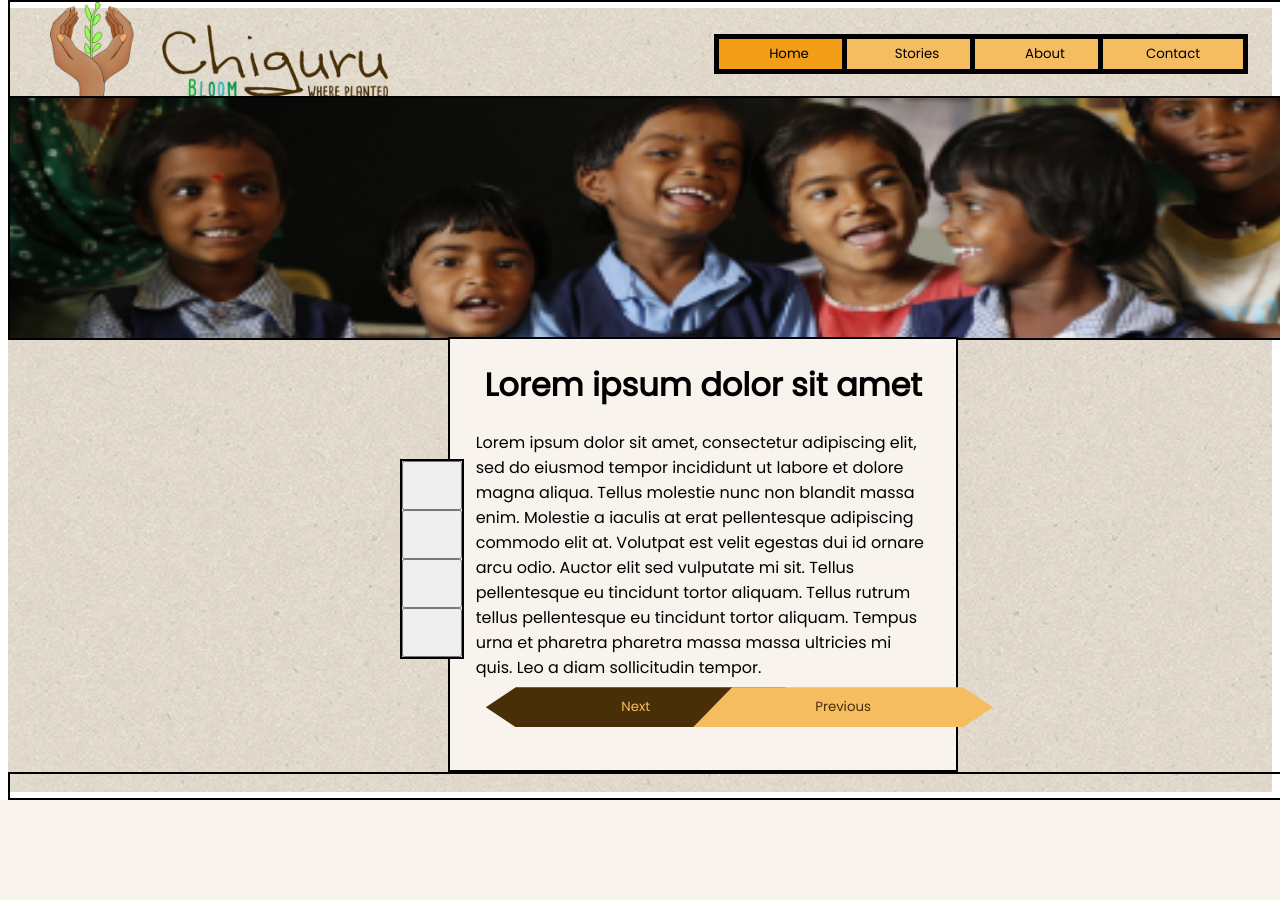
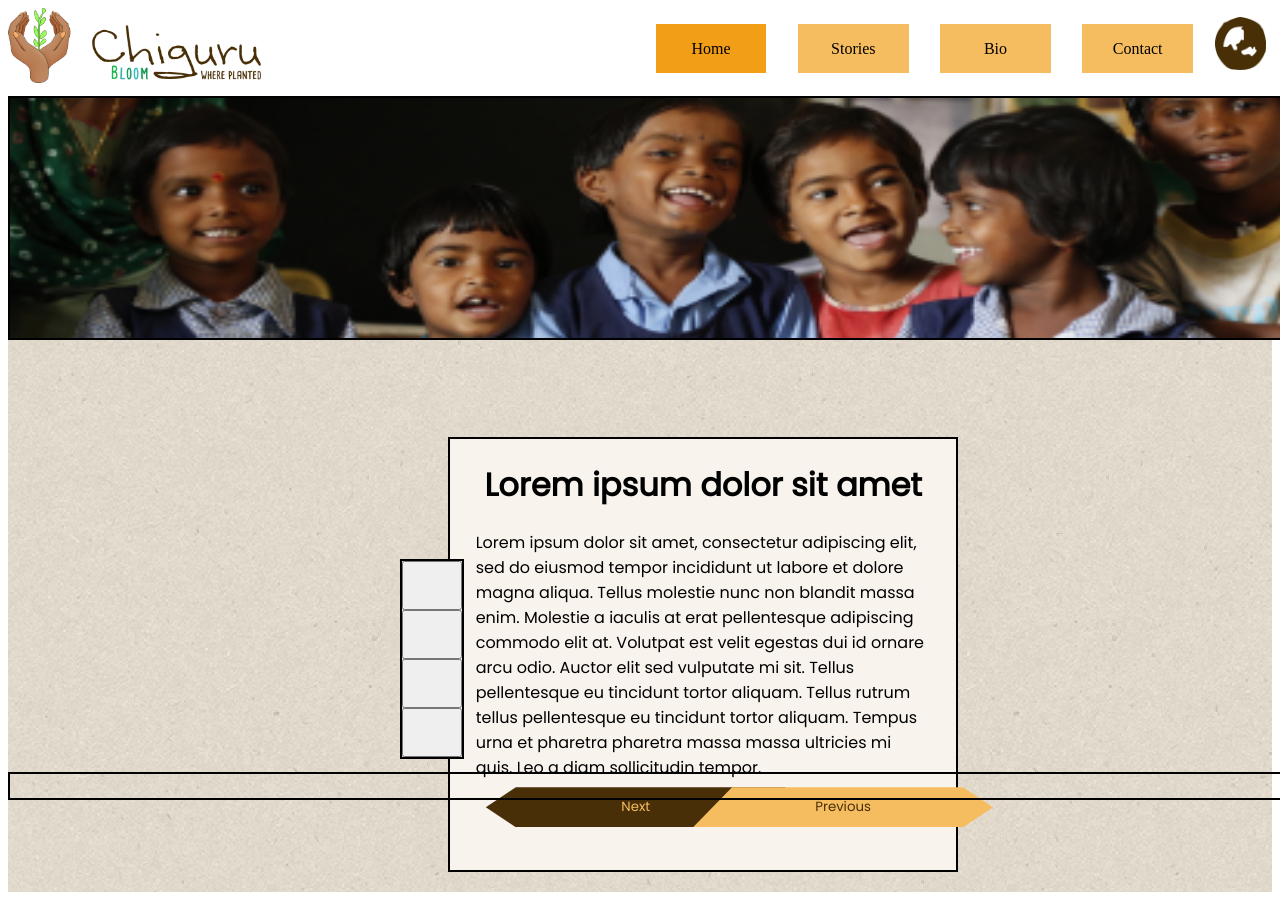
Before and after one commit to Vinay-Pillai/demo, a Flask app: page / in a window 1280 px wide. Before the commit the page ends 800 px from the top, so only its background shows below. Run offline with Flask 2, Linux system fonts and the light colour scheme.

Commit message:
Navigational bar flaskified

```diff
--- a/templates/home.html
+++ b/templates/home.html
@@ -1,8 +1,6 @@
-<html>
-    <head>
-        <title>homepage</title>
-        <link href="https://fonts.googleapis.com/css2?family=Poppins&display=swap" rel="stylesheet">
 
+{% extends "layout.html"%}
+        {% block styles %}
         <style>
            /* background{
                 background-image: ;
@@ -141,22 +139,13 @@
                 font-family: 'Poppins', sans-serif;
             }
 
+        </style>
+        {% endblock %}
+        {% block content%}
 
-        </style>
-
-    </head>
-    <body>
         <div class="container">
          <!-- Top of Page, include picture-->
-        <div class="topBlock">
-            <img id="logo" src="logo-desktop.png">
-            <div>
-                <button id="homeBtn">Home</button>
-                <button id="storiesBtn">Stories</button>
-                <button id="aboutBtn">About</button>
-                <button id="contactBtn">Contact</button>
-            </div>
-        </div>
+
         <!-- Middle of Page, include picture-->
         <div class="middleBlock">
             <img src="kids.png" height="100%" width="100%"/>
@@ -188,5 +177,7 @@
 
         </div>
         </div>
-    </body>
-</html>
+    {% endblock %}
+    {% block navbar %}
+    {% include "navbar.html" %}
+    {% endblock %}
--- a/templates/layout.html
+++ b/templates/layout.html
@@ -8,7 +8,9 @@
         {% endblock %}
     </head>
     <body>
-        {% block navbar %} {% endblock %}
+        {% block navbar %}
+        {% include "navbar.html" %}
+        {% endblock %}
 
         {% block content %} {% endblock %}
 
--- a/templates/navbar.html
+++ b/templates/navbar.html
@@ -1,6 +1,29 @@
-<html>
-    <head>
+
         <style>
+            .navigationbar {
+                margin-top: 10px;
+                margin:auto;
+                height:100px;
+
+            }
+            .nav_buttons{
+                float:left;
+                margin: 2.5%;
+                background-color: #F6BD60;
+                color:black;
+                border-radius: 0px;
+                border: 0px;
+                width: 17.5%;
+                text-align:center;
+                padding-top:2.5%;
+                padding-bottom:2.5%;
+                cursor:pointer;
+                text-decoration:none;
+            }
+            #active{
+                background-color:#F29F17;
+            }
+            /*
             #home-button{
                 float:left;
                 margin: 2.5%;
@@ -15,7 +38,7 @@
                 cursor:pointer;
                 text-decoration:none;
                 /*left: 1050px;
-                top: 50px;*/
+                top: 50px;
             }
             #stories-button{
                 float:left;
@@ -31,7 +54,7 @@
                 cursor:pointer;
                 text-decoration:none;
                 /*left: 1250px;
-                top: 50px;*/
+                top: 50px;
             }
 
             #bio-button{
@@ -48,7 +71,7 @@
                 cursor:pointer;
                 text-decoration:none;
                 /*left: 1450px;
-                top: 50px;*/
+                top: 50px;
             }
             #contact-button{
                 float:left;
@@ -64,8 +87,8 @@
                 cursor:pointer;
                 text-decoration:none;
                 /*left: 1650px;
-                top: 50px;*/
-            }
+                top: 50px;
+            }*/
             #the_buttons{
                 float:right;
                 margin:auto;
@@ -97,29 +120,26 @@
                 width:100%
             }
         </style>
-    </head>
-    <body>
+
         <div class="navigationbar">
-            <img src="logo-desktop.png" id="home_image">
+            <img src="{{url_for('static',filename='logo-desktop.png')}}" id="home_image">
 
             <div id="the_buttons">
-                <a id="home-button" href="{{url_for('home')}}">
+                <a class="nav_buttons" href="{{url_for('home')}}" {% if request.path == url_for('home') %} id="active"{%endif%}>
                     Home
                 </a>
-                <a id="stories-button" href="{{url_for('stories')}}">
+                <a class="nav_buttons" href="{{url_for('stories')}}" {% if request.path == url_for('stories') %} id="active"{%endif%}>
                     Stories
                 </a>
-                <a id="bio-button" href="{{url_for('bio')}}">
+                <a class="nav_buttons" href="{{url_for('bio')}}" {% if request.path == url_for('bio') %} id="active"{%endif%}>
                     Bio
                 </a>
-                <a id="contact-button" href="{{url_for('contact')}}">
+                <a class="nav_buttons" href="{{url_for('contact')}}" {% if request.path == url_for('contact') %} id="active"{%endif%}>
                     Contact
                 </a>
                 <button id="languages">
-                    <img src="globe-icon.png" id="languages_img">
+                    <img src="{{url_for('static',filename='globe-icon.png')}}" id="languages_img">
                 </button>
             </div>
 
         </div>
-    </body>
-</html>
```
